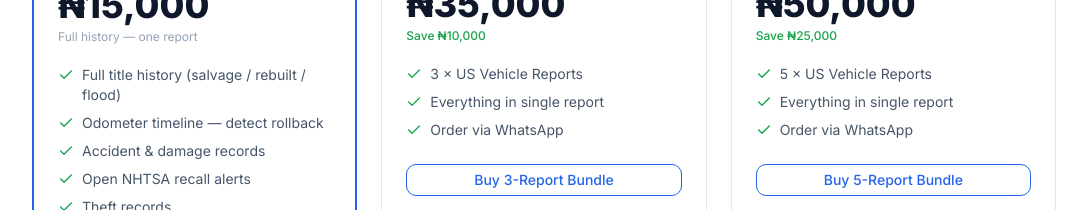
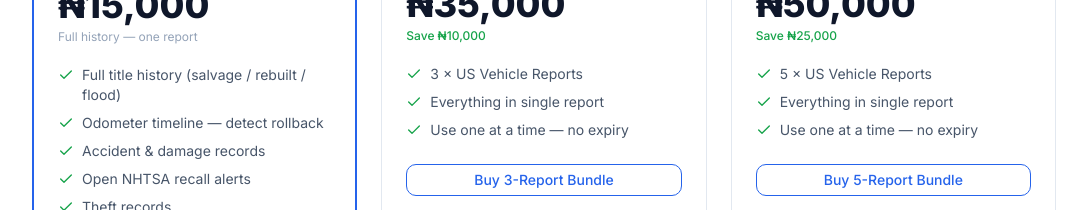
Before and after one commit to carhakidev/carhaki-web, a Next.js app: page / in a window 1280 px wide. Shown: the part 2400-2610 px from the top of the page, without its empty margins (96-1183 px from the left). Built offline with nearby package versions, Linux system fonts and the light colour scheme; no server answers.

Commit message:
fix: remove 'Order via WhatsApp' from bundles — replace with credits model messaging

```diff
--- a/src/app/(main)/pricing/page.tsx
+++ b/src/app/(main)/pricing/page.tsx
@@ -20,7 +20,7 @@ const bundles = [
     price: '₦35,000',
     perReport: '₦11,667 per report',
     saving: 'Save ₦10,000 vs buying separately',
-    features: ['3 × US Vehicle Reports', 'Everything in single report', 'Order via WhatsApp'],
+    features: ['3 × US Vehicle Reports', 'Everything in single report', 'Use one at a time — no expiry'],
     cta: 'Buy 3-Report Bundle',
   },
   {
@@ -29,7 +29,7 @@ const bundles = [
     price: '₦50,000',
     perReport: '₦10,000 per report',
     saving: 'Save ₦25,000 vs buying separately',
-    features: ['5 × US Vehicle Reports', 'Everything in single report', 'Order via WhatsApp'],
+    features: ['5 × US Vehicle Reports', 'Everything in single report', 'Use one at a time — no expiry'],
     cta: 'Buy 5-Report Bundle',
   },
 ];
@@ -56,7 +56,7 @@ const faqs = [
   },
   {
     q: 'Do bundles expire?',
-    a: 'Bundle orders are processed via WhatsApp. Contact us to arrange your reports at your own pace.',
+    a: 'Bundle credits are stored in your account. After purchase, check any VIN from your dashboard — each check uses one credit. Credits never expire.',
   },
 ];
 
--- a/src/components/home/PricingPreview.tsx
+++ b/src/components/home/PricingPreview.tsx
@@ -81,7 +81,7 @@ export default function PricingPreview() {
                 </li>
                 <li className="flex items-start gap-2 text-sm text-ch-text-secondary">
                   <Check className="w-4 h-4 text-ch-green shrink-0 mt-0.5" />
-                  Order via WhatsApp
+                  Use one at a time — no expiry
                 </li>
               </ul>
               <a href="https://wa.me/2349067816736">
```
